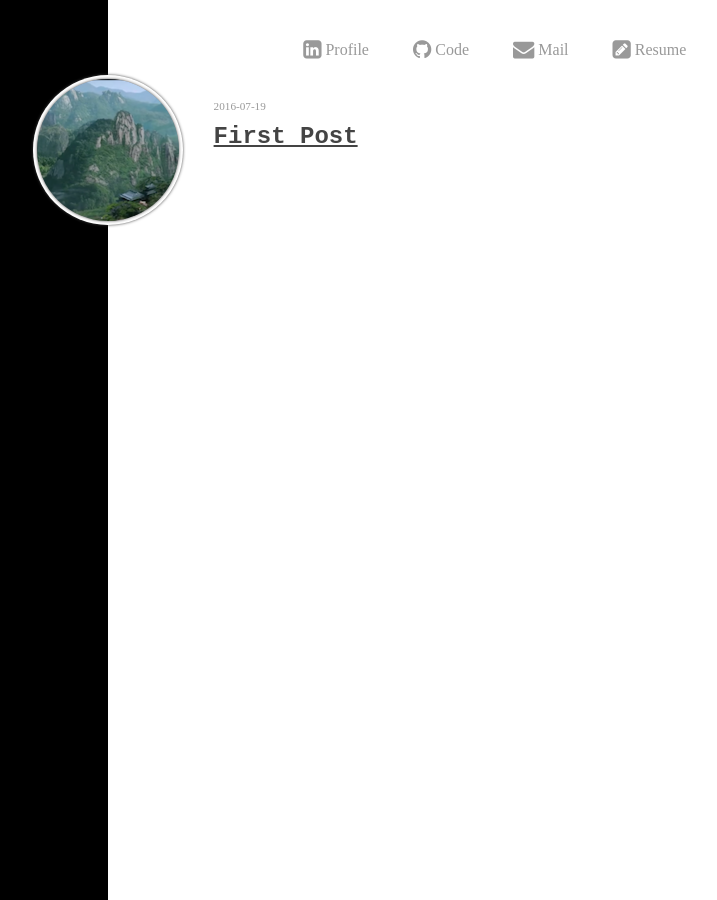
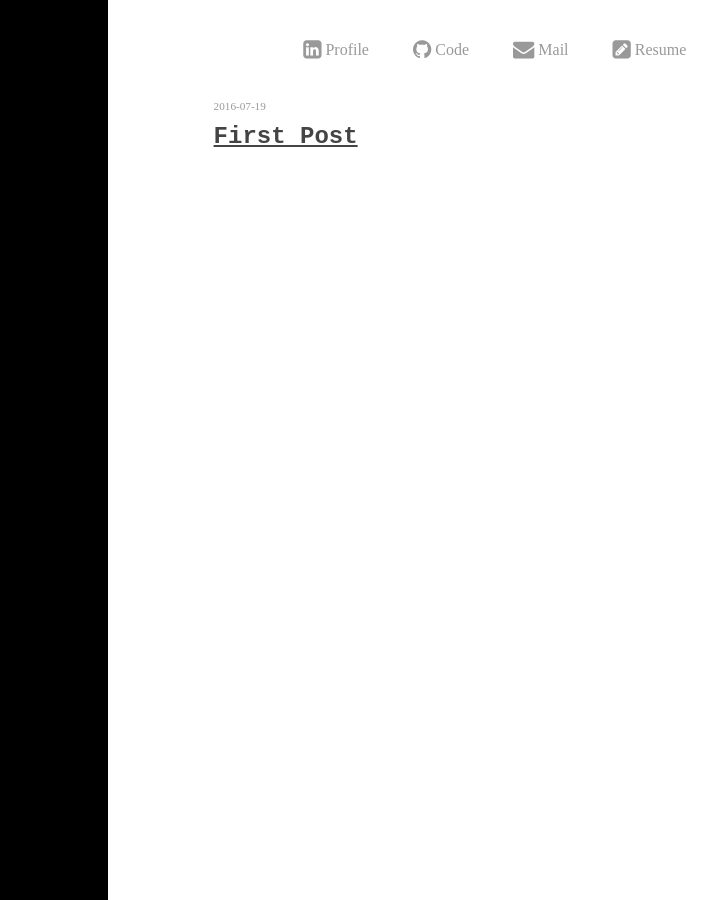
Before and after one commit to dengshanglv/dengshanglv.github.io, a Jekyll site: the page built from index.html, in a window 1280 px wide. Shown: the whole page, without its empty margins (276-993 px from the left). Built offline with Jekyll 4.4.1, drawn with Linux system fonts in a browser that asks for light colours; the list of posts is cut into pages by our own code.

Commit message:
add background

```diff
--- a/404.html
+++ b/404.html
@@ -2,6 +2,6 @@
 layout:         page
 title:          出错啦！
 ---
-<h1 fontsize = 72 color = grey>404</h1>
+<p fontsize = 72 color = grey>404</p>
 
 <p>看看别的吧先</p>
--- a/_config.yml
+++ b/_config.yml
@@ -18,7 +18,7 @@
   linkedin: https://www.linkedin.com/in/尚律-邓-145255124?
   github: https://github.com/dengshanglv
   email: mailto:dengshanglv@foxmail.com
-  coverimgs: []
-  postbgimg: []
+  coverimgs: [/images/3.jpg]
+  postbgimg: [/images/1/jpg]
 
 categories: [python, books]
```
Also changed, not shown: images/1.jpg (added), images/3.jpg (added).
